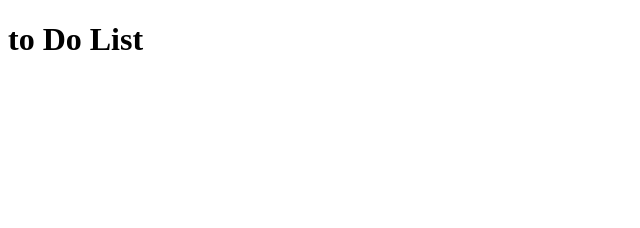
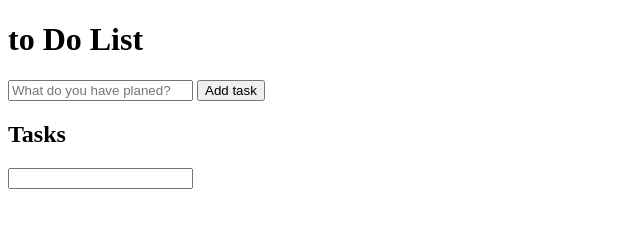
Before and after one commit to Azmol-Akib/to_do_list, a plain HTML site: page index.html in a window 1280 px wide. Shown: the whole page, without its empty margins (0-640 px from the left). Drawn offline with Linux system fonts and the light colour scheme.

Commit message:
second commit

```diff
--- a/index.html
+++ b/index.html
@@ -1,5 +1,6 @@
 <!DOCTYPE html>
 <html lang="en">
+
 <head>
     <meta charset="UTF-8">
     <meta http-equiv="X-UA-Compatible" content="IE=edge">
@@ -7,10 +8,34 @@
     <title>To Do List</title>
     <link rel="stylesheet" href="main.css">
 </head>
+
 <body>
+
     <header>
         <h1>to Do List</h1>
-        <form id="new-task-form"></form>
+        <form id="new-task-form">
+            <input type="text" id="new-task-input" placeholder="What do you have planed? ">
+            <input type="submit" id="new-task-submit" value="Add task">
+        </form>
     </header>
+
+
+    <main>
+        <section class="task-list">
+            <h2>Tasks</h2>
+
+            <div id="tasks">
+
+                <div class="task">
+                    <div class="content">
+                        <input type="text">
+                    </div>
+                </div>
+
+            </div>
+        </section>
+    </main>
+
 </body>
+
 </html>
```
